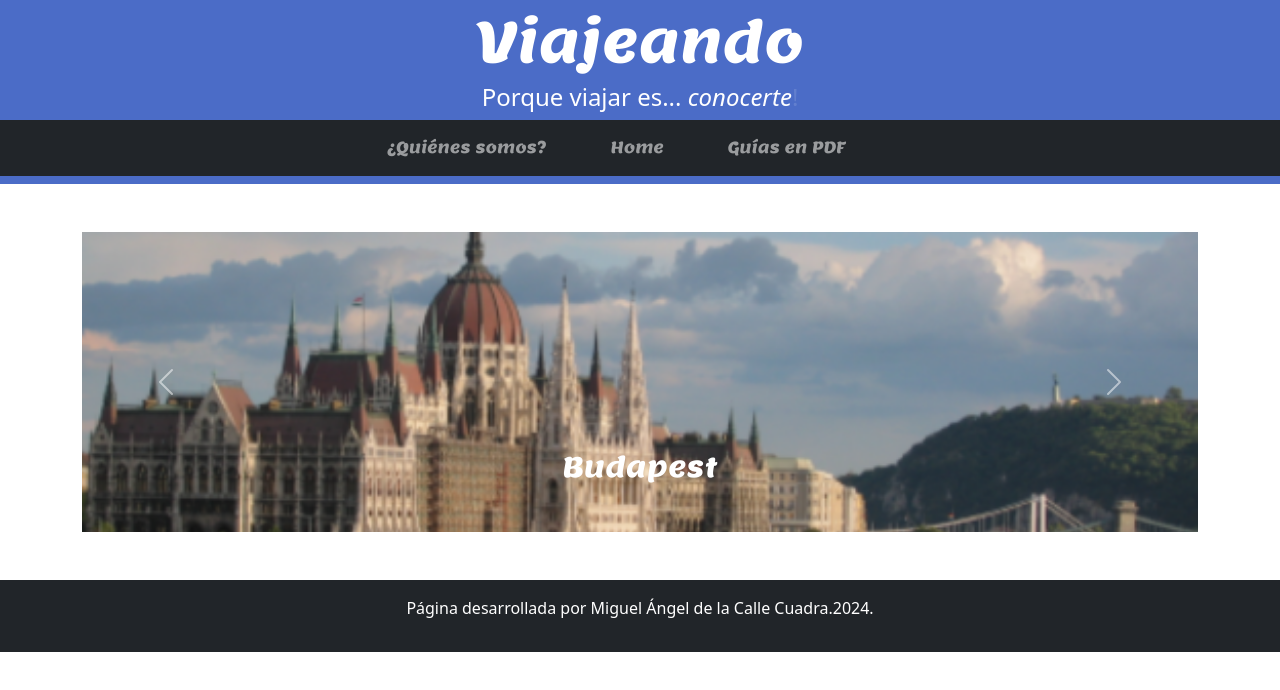
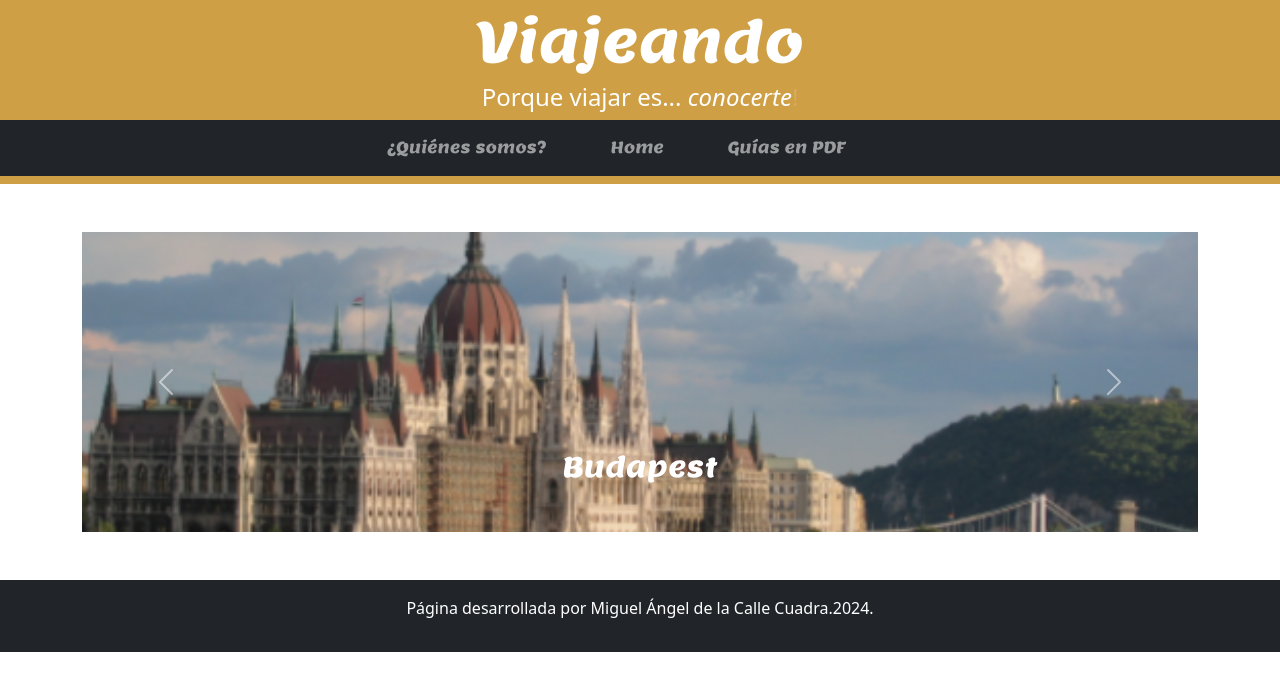
Before and after one commit to macall96/Web-Viajes-Prueba-Boostrap, a plain HTML site: page index.html in a window 1280 px wide. Drawn offline with nearby package versions, Linux system fonts and the light colour scheme.

Commit message:
fondo a naranja

```diff
--- a/styles/styles.css
+++ b/styles/styles.css
@@ -20,7 +20,7 @@ a {
 }
 
 .menubg {
-    background-color: #4b6cc7;
+    background-color: #cf9f45;
   }
 
 .fontMenuColor {
```
